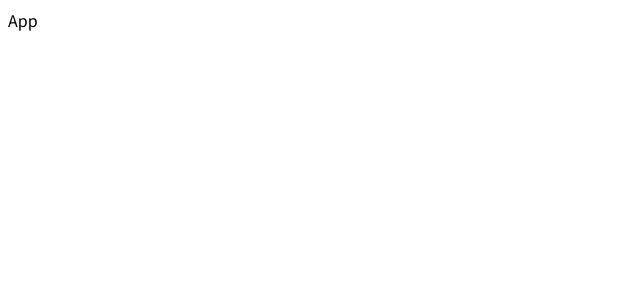
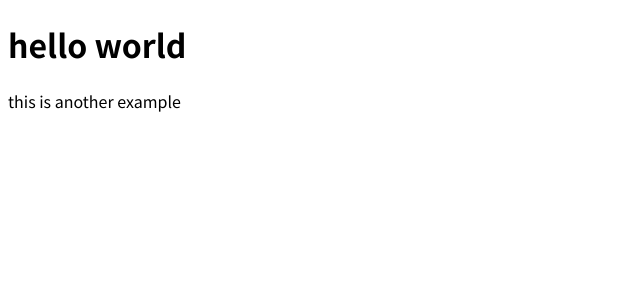
Before and after one commit to ehsan2793/Expence-Tracker-App, a React (Create React App) app: page / in a window 1280 px wide. Shown: the top 300 px of the page, without its empty margins (0-640 px from the left). Built offline with nearby package versions, Linux system fonts and the light colour scheme.

Commit message:
ExpenseItem

```diff
--- a/public/index.html
+++ b/public/index.html
@@ -24,7 +24,7 @@
       work correctly both with client-side routing and a non-root public URL.
       Learn how to configure a non-root public URL by running `npm run build`.
     -->
-    <title>Expence Tracker App</title>
+    <title>Expense Tracker App</title>
   </head>
   <body>
     <noscript>You need to enable JavaScript to run this app.</noscript>
--- a/src/App.js
+++ b/src/App.js
@@ -1,7 +1,12 @@
 import React from 'react'
 
 const App = () => {
-  return <div>App</div>
+  return (
+    <div>
+      <h1>hello world</h1>
+      <p>this is another example</p>
+    </div>
+  )
 }
 
 export default App
```
Also changed, not shown: src/components/ExpenseItem.js (added, +7 -0 lines), 1 other file (tests, documents, lock files or other folders).
